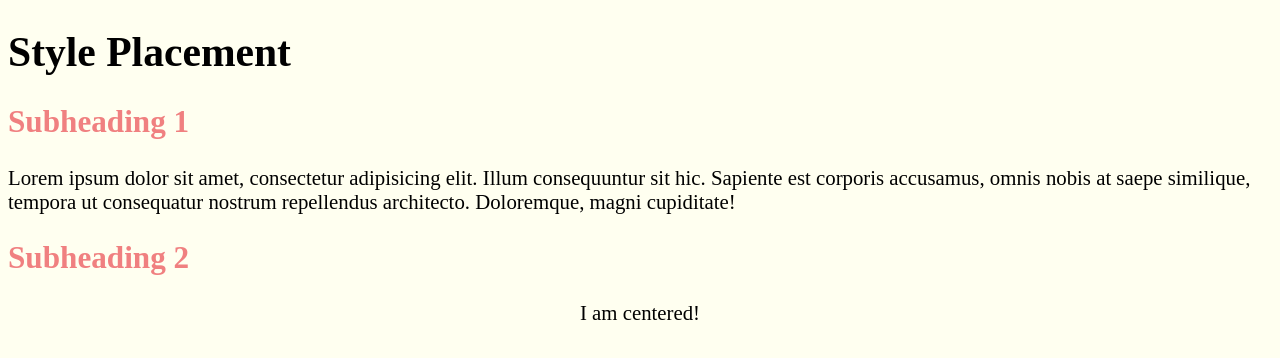
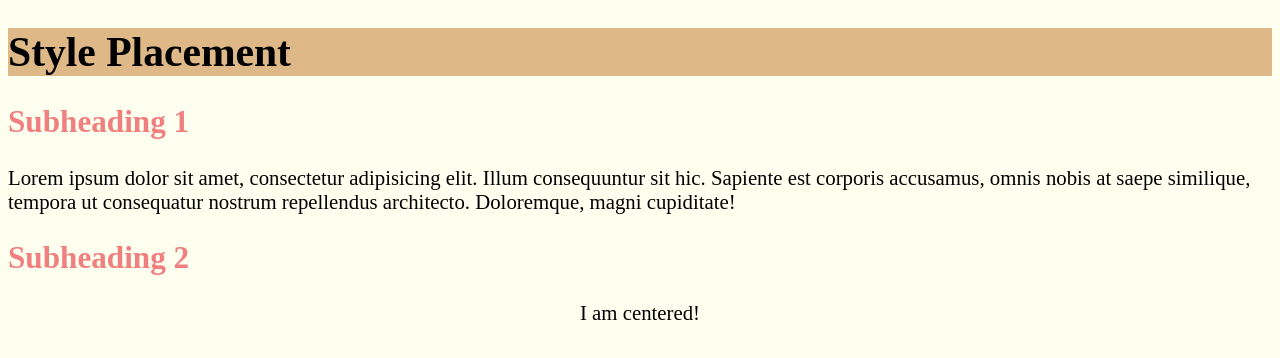
Before and after one commit to MuhammadAnwarBadat/hello-css-js-html, a website: page style-placement.html in a window 1280 px wide. Drawn offline with Linux system fonts and the light colour scheme.

Commit message:
Edited style-placement.html

```diff
--- a/style-placement.html
+++ b/style-placement.html
@@ -17,10 +17,13 @@
         h2 {
             color: lightcoral !important;
         }
+        #content {
+            background-color: burlywood;
+        }
     </style>
 </head>
 <body>
-    <h1>Style Placement</h1>
+    <h1 id="content" >Style Placement</h1>
     <h2>Subheading 1</h2>
     <p>Lorem ipsum dolor sit amet, consectetur adipisicing elit.
         Illum consequuntur sit hic. Sapiente est corporis accusamus,
```
